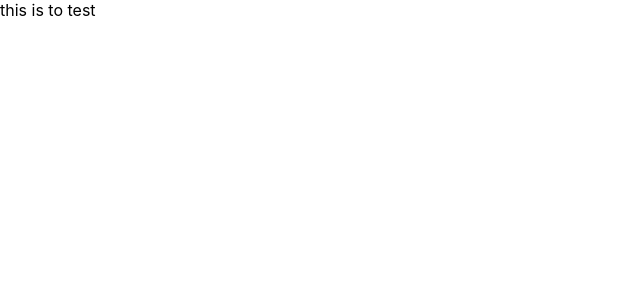
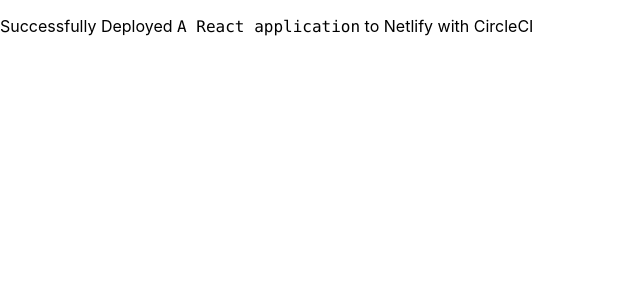
Before and after one commit to VickyAruldoss/Infinity_UI, a React (Create React App) app: page / in a window 1280 px wide. Shown: the top 300 px of the page, without its empty margins (0-640 px from the left). Built offline with nearby package versions, Linux system fonts and the light colour scheme.

Commit message:
Added config for circleCI

```diff
--- a/src/App.tsx
+++ b/src/App.tsx
@@ -2,7 +2,7 @@
 function App() {
   return (
     <div className="App">
-      <div>this is to test </div>
+      <p>Successfully Deployed <code>A React application</code> to Netlify with CircleCI</p>
     </div>
   );
 }
```
Also changed, not shown: .circleci/config.yml.
